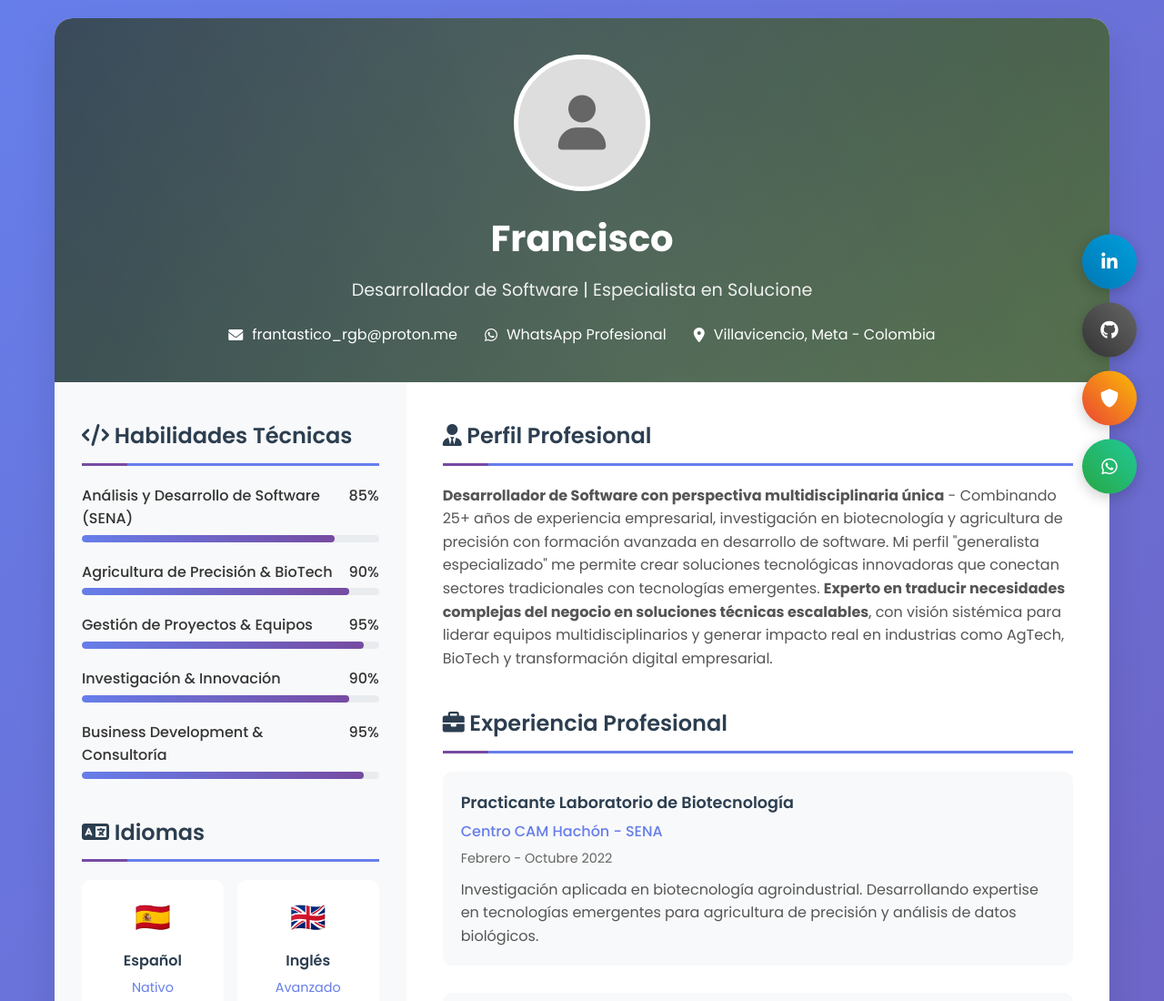
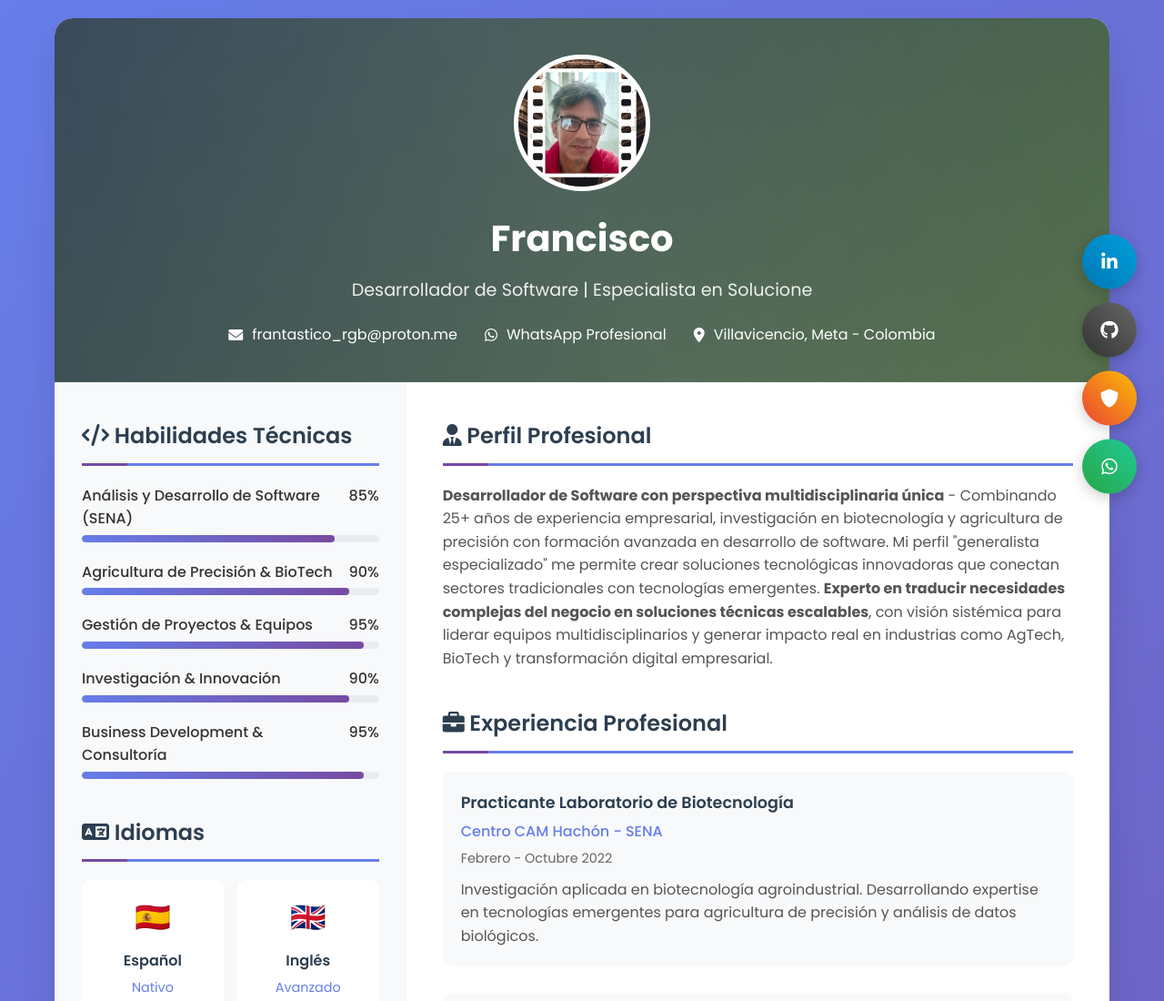
Before and after one commit to frantastico-rgb/cv, a plain HTML site: page index.html in a window 1280 px wide. Shown: the top 1100 px of the page at 91% size. Drawn offline with Linux system fonts and the light colour scheme.

Commit message:
foto perfil ajustada

```diff
--- a/index.html
+++ b/index.html
@@ -575,7 +575,7 @@
         <div class="cv-card">
             <header class="header">
                 <div class="profile-img">
-                    <i class="fas fa-user"></i>
+                    <img src="foto-perfil.jpg" alt="Foto de perfil de Francisco" style="width: 100%; height: 100%; object-fit: cover; border-radius: 50%;" />
                 </div>
                 <h1 class="name">Francisco</h1>
                 <p class="title">Desarrollador de Software | Especialista en Soluciones AgTech & BioTech</p>
```
Also changed, not shown: foto-perfil.jpg (added).
